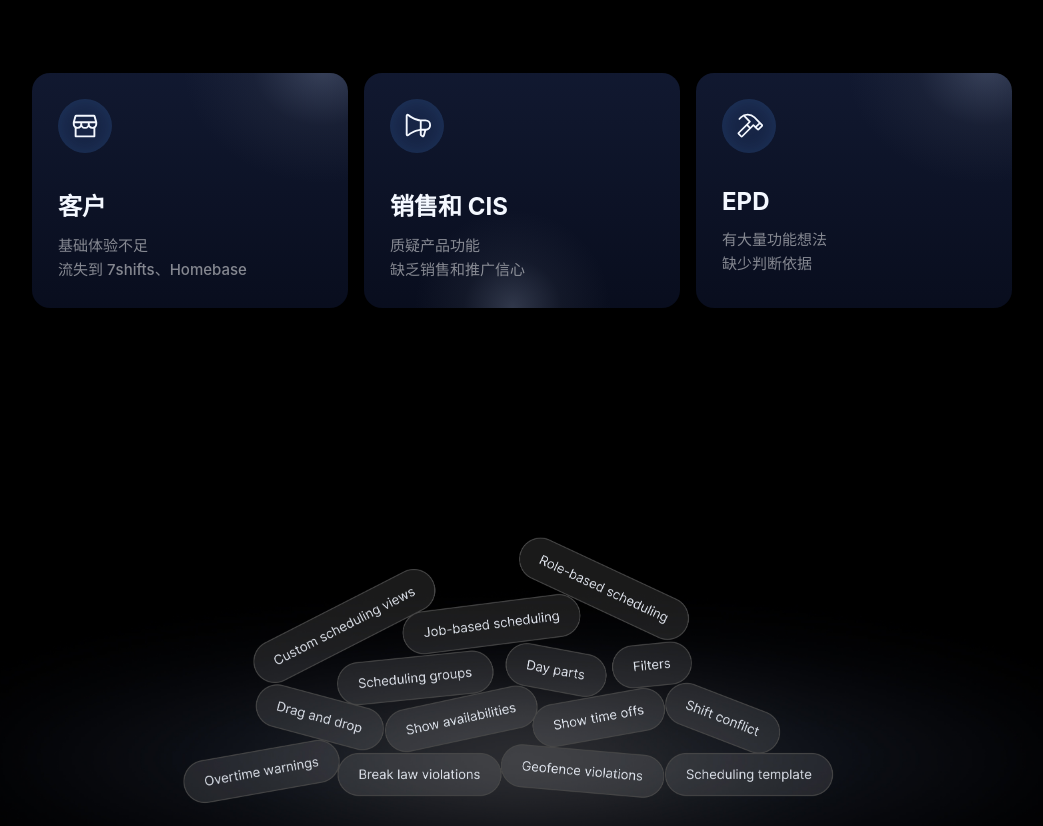
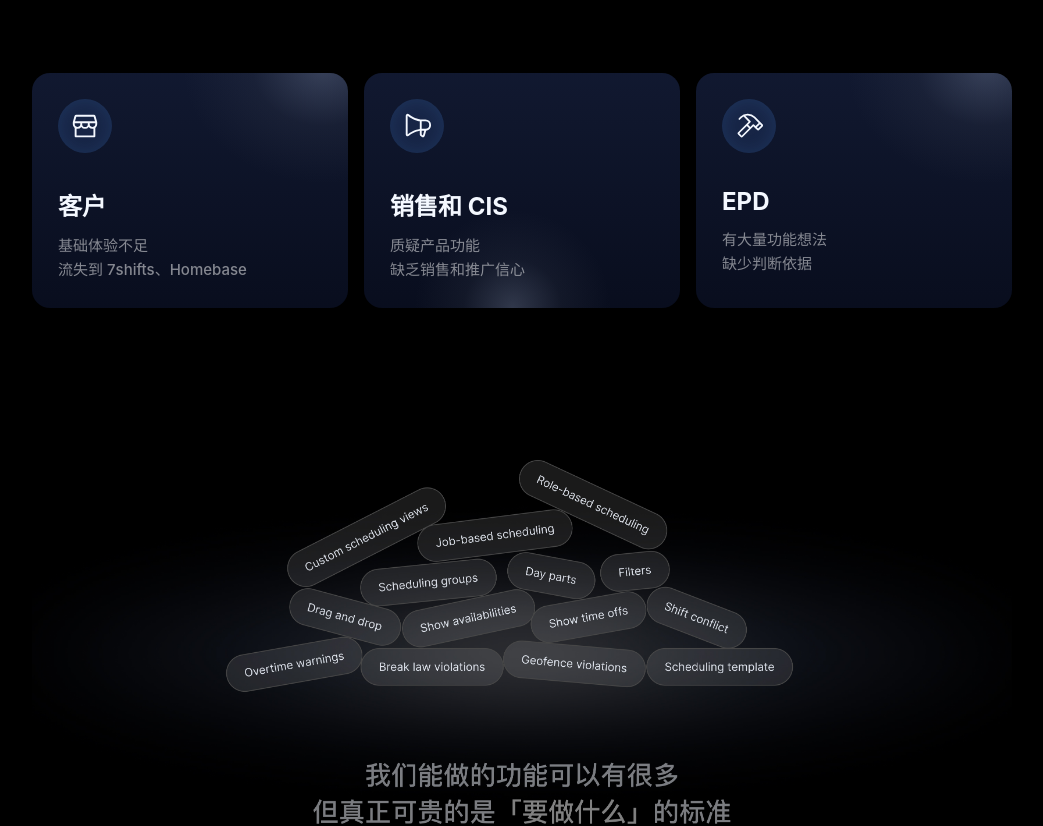
Before and after one commit to qichenghsu/time-scheduling-h5, a plain HTML site: page index.html in a window 1280 px wide. Shown: the part 3107-3933 px from the top of the page, without its empty margins (118-1161 px from the left). Drawn offline with Linux system fonts and the light colour scheme; a web font is replaced by a local one.

Commit message:
Fit feature stack module in viewport

```diff
--- a/styles.css
+++ b/styles.css
@@ -345,10 +345,10 @@ a {
 .feature-stack {
   position: absolute;
   z-index: 0;
-  left: 0;
-  top: 602px;
-  width: 1123px;
-  height: 648px;
+  left: 71.5px;
+  top: 548px;
+  width: 980px;
+  height: 566px;
   object-fit: contain;
 }
 
```
